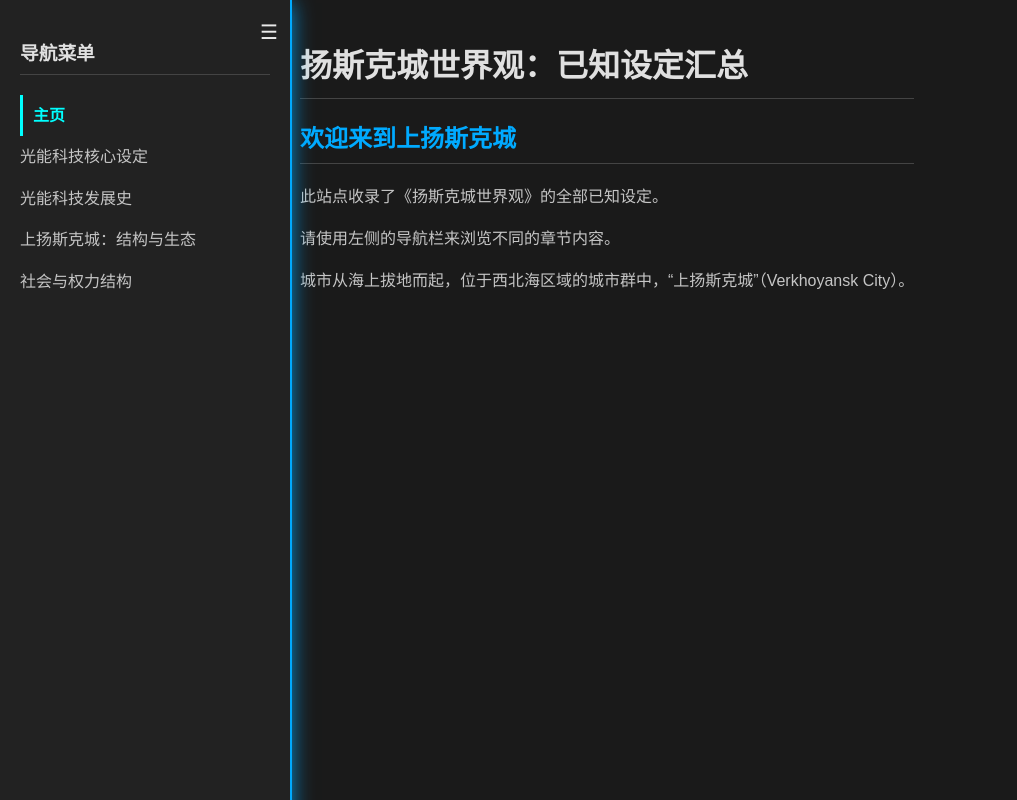
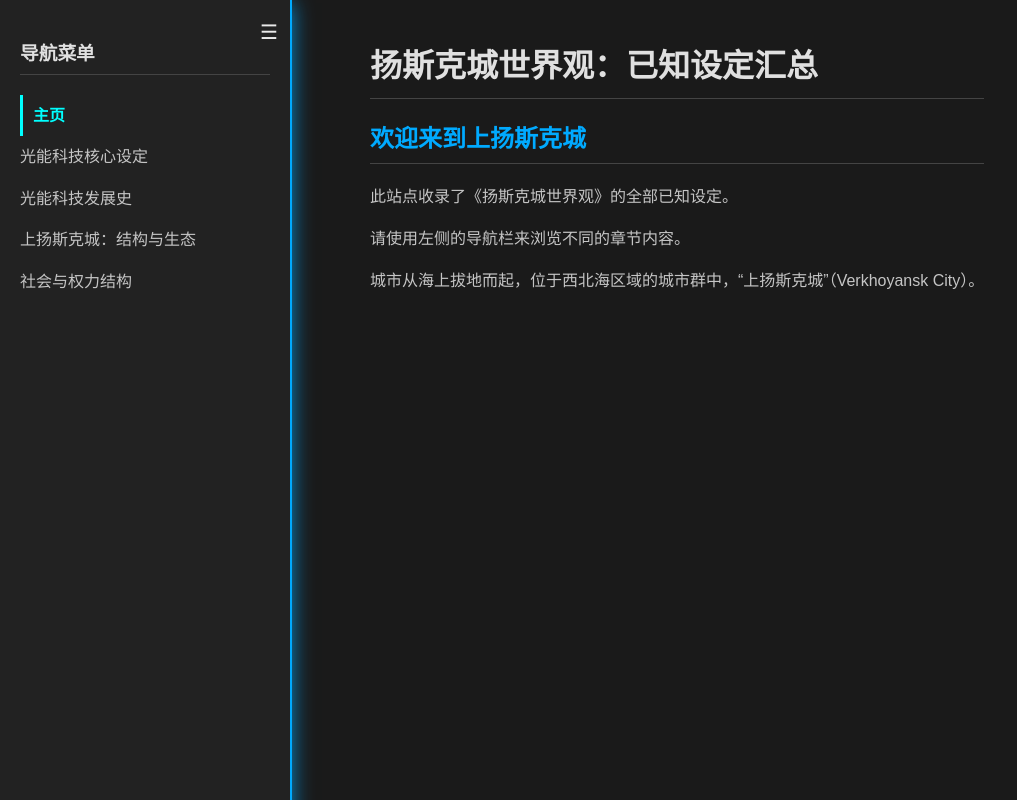
Before and after one commit to Jiooob/Yansk_City_Wiki, a plain HTML site: page index.html in a window 1280 px wide. Both pictures are taken after a click on the button "切换导航栏". Shown: the whole page, without its empty margins (0-1017 px from the left). Drawn offline with Linux system fonts and the light colour scheme.

Commit message:
完成了初次部署

```diff
--- a/css/style.css
+++ b/css/style.css
@@ -86,7 +86,7 @@ body.no-transition * {
 
 /* 主内容区 */
 #content {
-    margin-left: 50px; /* 为收起状态的侧边栏留出空间 */
+    margin-left: 100px; /* 为收起状态的侧边栏留出空间 */
     padding: 20px;
     max-width: 900px;
     transition: margin-left 0.3s ease-in-out;
@@ -94,7 +94,7 @@ body.no-transition * {
 
 /* 侧边栏展开时主内容区的样式 */
 body.sidebar-open #content {
-    margin-left: 280px;
+    margin-left: 350px;
 }
 
 /* 导航栏内容 */
```
